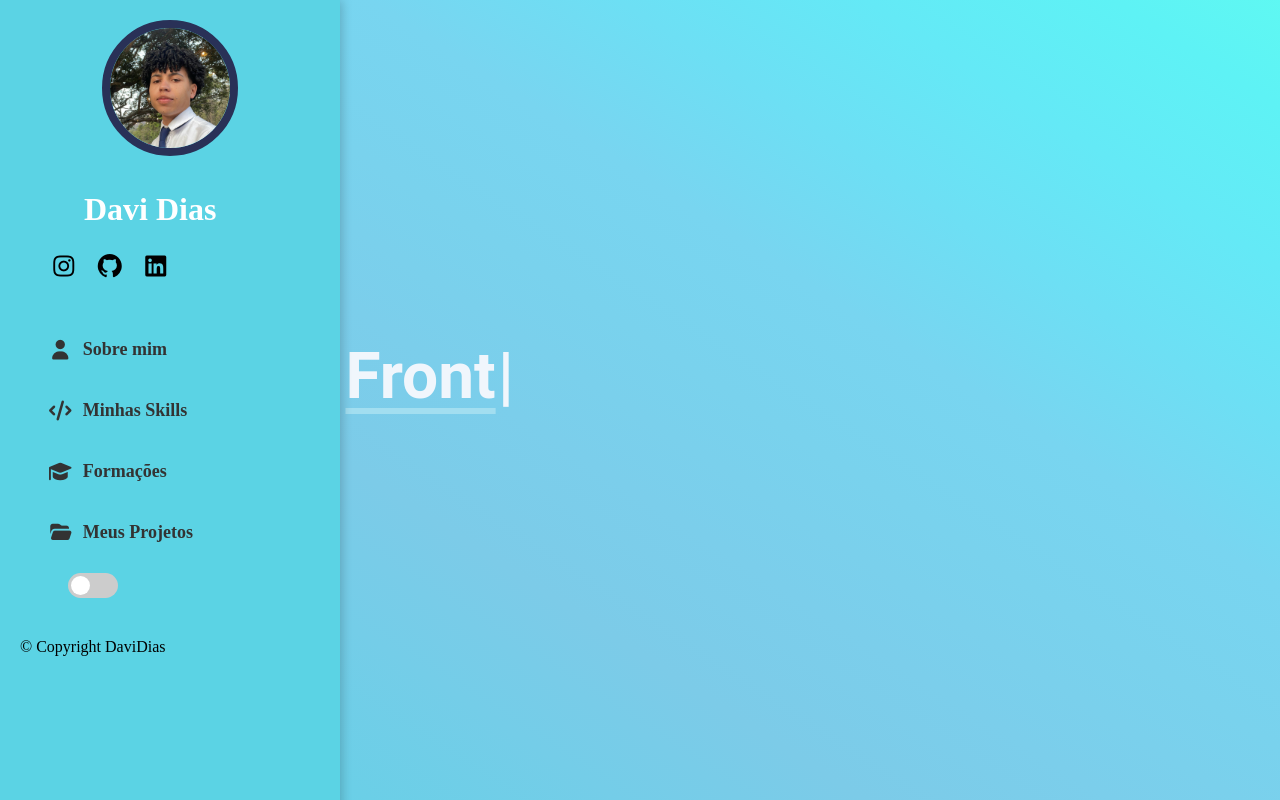
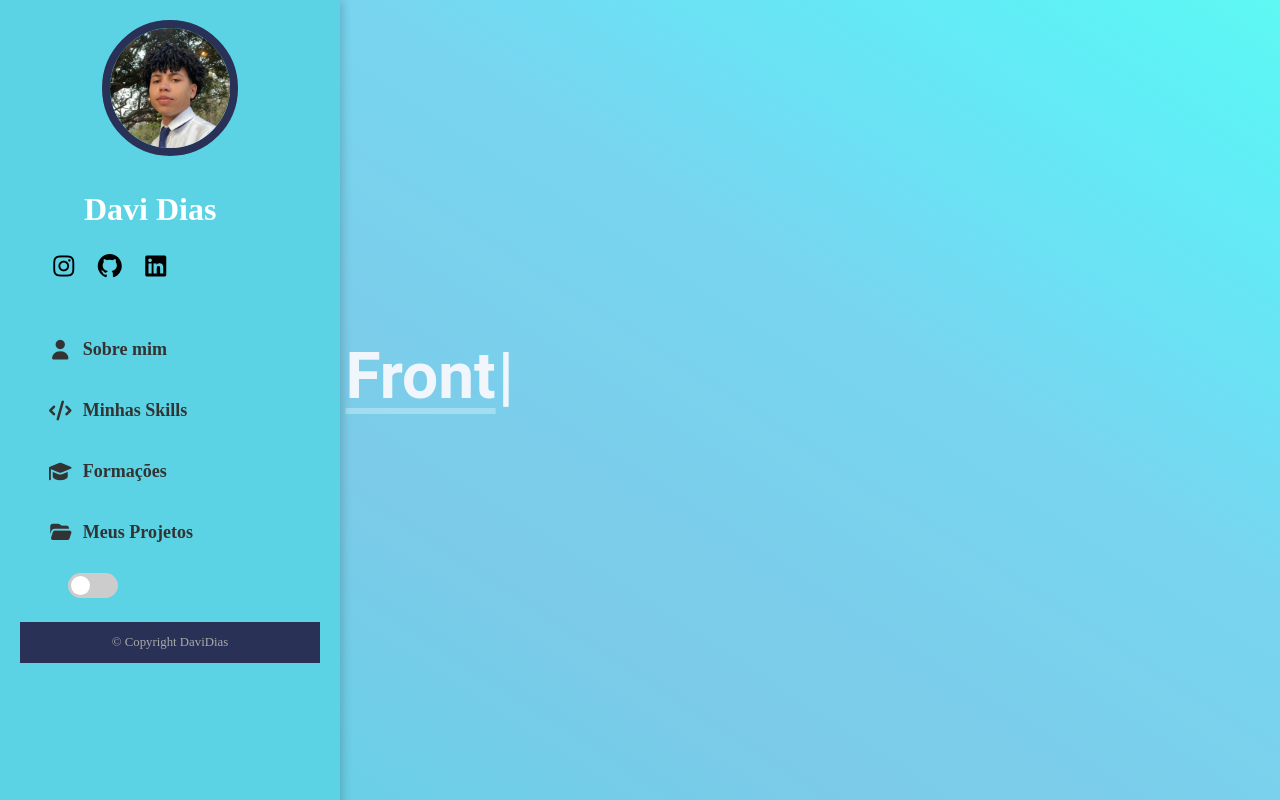
Before and after one commit to DevDaviDias/Clone-tabnews, a Next.js app: page / in a window 1280 px wide. Shown: the top 800 px of the page. Built offline with nearby package versions, Linux system fonts and the light colour scheme.

Commit message:
estilizar footer do menu lateral

```diff
--- a/styles/Main.module.css
+++ b/styles/Main.module.css
@@ -4,7 +4,7 @@
   display: flex;
   justify-content: center;
   flex-direction: column;
-  padding: 40px 40px 40px 40px;      /* Ocupa 100% da altura da tela */
+  padding: 40px 40px 40px 40px;
   width: 100%;
 
 
@@ -51,11 +51,7 @@
   align-items: center;
 }
 
-.footerMenu {
-  text-align: center;
-  font-size: 0.8rem;
-  color: #aaa;
-}
+
 
 @media (min-width: 1024px) {
   .titulo{
--- a/styles/MenuHamburguer.module.css
+++ b/styles/MenuHamburguer.module.css
@@ -180,3 +180,10 @@
 .hamburguer.ativo .bar:nth-child(3) {
   transform: rotate(-45deg) translate(5px, -8px);
 }
+
+.footerMenu {
+  background-color:#293157 ;
+  text-align: center;
+  font-size: 0.8rem;
+  color: #aaa;
+}
```
